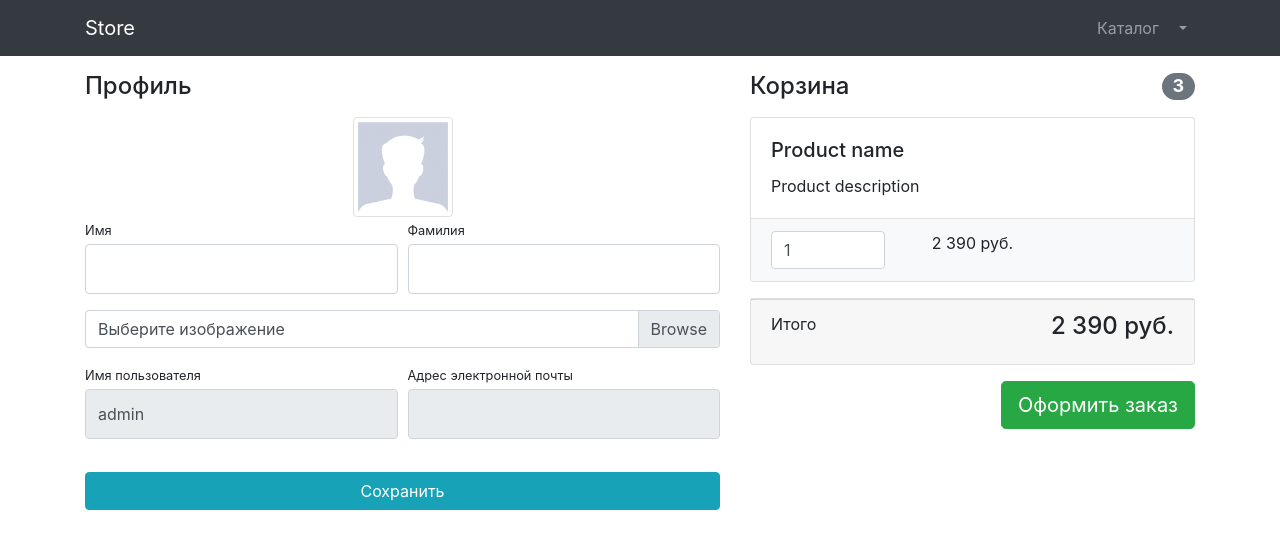
After one commit to PySergBom/clothing-store, a Django app: page /users/profile in a window 1280 px wide. The commit adds this page. Shown: the top 549 px of the page. Run offline with Django 4.2, Linux system fonts and the light colour scheme; a user stored in the database is signed in; some libraries are stand-ins or nearby versions.

Commit message:
complete forms, views, templates

```diff
--- a/products/templates/products/base.html
+++ b/products/templates/products/base.html
@@ -26,7 +26,7 @@
 <!-- Navigation -->
 <nav class="navbar navbar-expand-lg navbar-dark bg-dark fixed-top">
     <div class="container">
-        <a class="navbar-brand" href="{% url 'products:index' %}">Store</a>
+        <a class="navbar-brand" href="{% url 'index' %}">Store</a>
         <button class="navbar-toggler" type="button" data-toggle="collapse" data-target="#navbarResponsive"
                 aria-controls="navbarResponsive" aria-expanded="false" aria-label="Toggle navigation">
             <span class="navbar-toggler-icon"></span>
@@ -36,30 +36,36 @@
                 <li class="nav-item">
                     <a class="nav-link" href="{% url 'products:index' %}">Каталог <i class="fas fa-shopping-bag"></i> </a>
                 </li>
-                <li class="nav-item">
-                    <a class="nav-link" href="{% url 'users:login' %}">Войти <i class="fas fa-sign-in-alt"></i></a>
-                </li>
-                <li class="nav-item dropdown">
+                {% if user.is_authenticated %}
+                    <li class="nav-item dropdown">
                     <a class="nav-link dropdown-toggle" href="#" id="navbarDropdown" role="button"
                        data-bs-toggle="dropdown" aria-expanded="false">
                         <i class="fas fa-user-circle"></i>
                     </a>
                     <ul class="dropdown-menu" aria-labelledby="navbarDropdown">
                         <li>
-                            <a class="dropdown-item" href="users/profile.html">Профиль</a>
+                            <a class="dropdown-item" href="{% url 'users:profile' %}">Профиль</a>
                         </li>
                         <li><a class="dropdown-item" href="orders/orders.html">Заказы</a></li>
-                        <li><a class="dropdown-item" href="#">Админ-панель</a></li>
+                        {% if user.is_superuser or user.is_stuff %}
+                            <li><a class="dropdown-item" href="{% url 'admin:index' %}">Админ-панель</a></li>
+                        {% endif %}
                         <li>
                             <hr class="dropdown-divider">
                         </li>
                         <li>
-                            <a class="dropdown-item" href="#">
+                            <a class="dropdown-item" href="{% url 'users:logout' %}">
                                 Выйти
                             </a>
                         </li>
                     </ul>
                 </li>
+                {% else %}
+                    <li class="nav-item">
+                    <a class="nav-link" href="{% url 'users:login' %}">Войти <i class="fas fa-sign-in-alt"></i></a>
+                </li>
+                {% endif %}
+
             </ul>
         </div>
     </div>
--- a/store/settings.py
+++ b/store/settings.py
@@ -103,7 +103,7 @@ AUTH_PASSWORD_VALIDATORS = [
 # Internationalization
 # https://docs.djangoproject.com/en/4.2/topics/i18n/
 
-LANGUAGE_CODE = 'en-us'
+LANGUAGE_CODE = 'ru-ru'
 
 TIME_ZONE = 'UTC'
 
--- a/users/forms.py
+++ b/users/forms.py
@@ -1,9 +1,46 @@
-from django.contrib.auth.forms import AuthenticationForm
+from django.contrib.auth.forms import AuthenticationForm, UserCreationForm, UserChangeForm
+from django import forms
 
 from users.models import User
 
 
 class UserLoginForm(AuthenticationForm):
+    username = forms.CharField(widget=forms.TextInput(attrs={
+        'class': 'form-control py-4', 'placeholder': 'Введите имя пользователя'}))
+    password = forms.CharField(widget=forms.PasswordInput(attrs={
+        'class': 'form-control py-4', 'placeholder': 'Введите пароль'}))
+
     class Meta:
         model = User
         fields = ('username', 'password')
+
+
+class UserRegistrationForm(UserCreationForm):
+    first_name = forms.CharField(widget=forms.TextInput(attrs={
+        'class': 'form-control py-4', 'placeholder': 'Введите имя'}))
+    last_name = forms.CharField(widget=forms.TextInput(attrs={
+        'class': 'form-control py-4', 'placeholder': 'Введите фамилию'}))
+    username = forms.CharField(widget=forms.TextInput(attrs={
+        'class': 'form-control py-4', 'placeholder': 'Введите имя пользователя'}))
+    email = forms.CharField(widget=forms.EmailInput(attrs={
+        'class': 'form-control py-4', 'placeholder': 'Введите адрес электронной почты'}))
+    password1 = forms.CharField(widget=forms.PasswordInput(attrs={
+        'class': 'form-control py-4', 'placeholder': 'Введите пароль'}))
+    password2 = forms.CharField(widget=forms.PasswordInput(attrs={
+        'class': 'form-control py-4', 'placeholder': 'Подтвердите пароль'}))
+
+    class Meta:
+        model = User
+        fields = ('first_name', 'last_name', 'username', 'email', 'password1', 'password2')
+
+
+class UserProfileForm(UserChangeForm):
+    first_name = forms.CharField(widget=forms.TextInput(attrs={'class': 'form-control py-4'}))
+    last_name = forms.CharField(widget=forms.TextInput(attrs={'class': 'form-control py-4'}))
+    image = forms.ImageField(widget=forms.FileInput(attrs={'class': "custom-file-label"}), required=False)
+    username = forms.CharField(widget=forms.TextInput(attrs={'class': 'form-control py-4', 'readonly': True}))
+    email = forms.CharField(widget=forms.EmailInput(attrs={'class': 'form-control py-4', 'readonly': True}))
+
+    class Meta:
+        model = User
+        fields = {'first_name', 'last_name', 'image', 'username', 'email'}
--- /dev/null
+++ b/users/templates/users/profile.html
@@ -0,0 +1,109 @@
+{% extends 'products/base.html' %}
+{% load static %}
+
+{% block css %}
+<link href="{% static 'vendor/css/profile.css' %}" rel="stylesheet">
+{% endblock %}
+
+{% block content %}
+
+<div class="container">
+    <div class="row">
+        <div class="col-lg-7">
+            <h4 class="mt-3 mb-3">Профиль</h4>
+            <div class="col-lg-12 text-center">
+                <img width="100" height="100"
+                     src="{% if user.image %} {{ user.image.url }} {% else %} {% static 'vendor/img/users/default_avatar.jpg' %} {% endif %}"
+                     class="img-thumbnail">
+            </div>
+            <form action="{% url 'users:profile' %}" method="post" enctype="multipart/form-data">
+                {% csrf_token %}
+                <div class="form-row">
+                    <div class="col-lg-6">
+                        <div class="form-group">
+                            <label class="small mb-1" for="{{ form.first_name.id_for_label }}">
+                                Имя
+                            </label>
+                            {{ form.first_name }}
+                        </div>
+                    </div>
+                    <div class="col-lg-6">
+                        <div class="form-group">
+                            <label class="small mb-1" for="{{ form.last_name.id_for_label }}">
+                                Фамилия
+                            </label>
+                            {{ form.last_name }}
+                        </div>
+                    </div>
+                </div>
+                <div class="form-row mb-2">
+                    <div class="col-lg-12">
+                        <div class="custom-file">
+                            {{ form.image }}
+                            <label class="custom-file-label" for="{{ form.image.id_for_label }}">
+                                Выберите изображение
+                            </label>
+                        </div>
+                    </div>
+                </div>
+                <div class="form-row">
+                    <div class="col-lg-6">
+                        <label class="small mb-1" for="{{ form.username.id_for_label }}">
+                            Имя пользователя
+                        </label>
+                        {{ form.username }}
+                    </div>
+                    <div class="col-lg-6">
+                        <label class="small mb-1" for="{{ form.email.id_for_label}}">
+                            Адрес электронной почты
+                        </label>
+                        {{ form.email }}
+                    </div>
+                </div>
+                <div class="form-row">
+                    <div class="col-lg-12" style="margin-top: 33px;">
+                        <input class="btn btn-info btn-block" type="submit" value="Сохранить">
+                    </div>
+                </div>
+            </form>
+        </div>
+        <div class="col-lg-5">
+            <h4 class="mt-3 mb-3 d-flex justify-content-between align-items-center mb-3">
+                Корзина <span class="badge badge-secondary badge-pill">3</span>
+            </h4>
+            <div class="card mb-3">
+                <div class="card-body">
+                    <h5 class="card-title">Product name</h5>
+                    <p class="card-text">Product description</p>
+                </div>
+                <ul class="list-group list-group-flush">
+                    <li class="list-group-item bg-light">
+                        <div class="row text-center">
+                            <div class="col-lg-4">
+                                <input name="basketID" type="number" class="form-control"
+                                       value="1" min="0">
+                            </div>
+                            <div class="col-lg-4">2 390 руб.</div>
+                            <div class="col-lg-4">
+                                <a href="#">
+                                    <i class="fas fa-trash"></i>
+                                </a>
+                            </div>
+                        </div>
+                    </li>
+                </ul>
+            </div>
+            <div class="card mb-3">
+                <div class="card-footer">
+                    <p class="float-left">Итого</p>
+                    <h4 class="float-right">2 390 руб.</h4>
+                </div>
+            </div>
+            <a class="btn btn-success btn-lg float-right" href="../orders/order-create.html">
+                Оформить заказ
+            </a>
+        </div>
+    </div>
+</div>
+
+{% endblock %}
--- a/users/urls.py
+++ b/users/urls.py
@@ -1,8 +1,10 @@
 from django.urls import path
-from users.views import login, registration
+from users.views import login, registration, profile, logout
 
 app_name = 'users'
 urlpatterns = [
     path('login', login, name='login'),
-    path('registration', registration, name='registration')
-]
+    path('registration', registration, name='registration'),
+    path('profile', profile, name='profile'),
+    path('logout', logout, name='logout')
+    ]
--- a/users/views.py
+++ b/users/views.py
@@ -1,15 +1,13 @@
-from django.contrib import auth
+from django.contrib import auth, messages
 from django.shortcuts import render, HttpResponseRedirect
 from django.urls import reverse
 
-from users.forms import UserLoginForm
+from users.forms import UserLoginForm, UserRegistrationForm, UserProfileForm
 
 
 def login(request):
-    print(request.method)
     if request.method == 'POST':
         form = UserLoginForm(data=request.POST)
-
         if form.is_valid():
             username = request.POST['username']
             password = request.POST['password']
@@ -25,5 +23,30 @@ def login(request):
 
 
 def registration(request):
-    # context = {}
-    return render(request, 'users/registration.html')
+    if request.method == 'POST':
+        form = UserRegistrationForm(data=request.POST)
+        if form.is_valid():
+            form.save()
+            messages.success(request, 'Поздравляем, вы успешно зарегистрировались!')
+            return HttpResponseRedirect(reverse('users:login'))
+    else:
+        form = UserRegistrationForm()
+    context = {'form': form}
+    return render(request, 'users/registration.html', context)
+
+
+def profile(request):
+    if request.method == 'POST':
+        form = UserProfileForm(instance=request.user, data=request.POST, files=request.FILES)
+        if form.is_valid():
+            form.save()
+            return HttpResponseRedirect(reverse('users:profile'))
+    else:
+        form = UserProfileForm(instance=request.user)
+    context = {'title': 'Store профиль',
+               'form': form}
+    return render(request, 'users/profile.html', context)
+
+def logout(request):
+    auth.logout(request)
+    return HttpResponseRedirect(reverse('index'))
```
Also changed, not shown: products/templates/products/products.html (+1 -6 lines), users/templates/users/login.html (+26 -15 lines), users/templates/users/registration.html (+30 -26 lines), db.sqlite3, media/users_images/Black-Dr-Martens-shoes.png (added), media/users_images/Blue-jacket-The-North-Face.png (added), media/users_images/Blue-jacket-The-North-Face_Glthcm8.png (added), media/users_images/Brown-sports-oversized-top-ASOS-DESIGN.png (added), media/users_images/Brown-sports-oversized-top-ASOS-DESIGN_vTZYXot.png (added).
